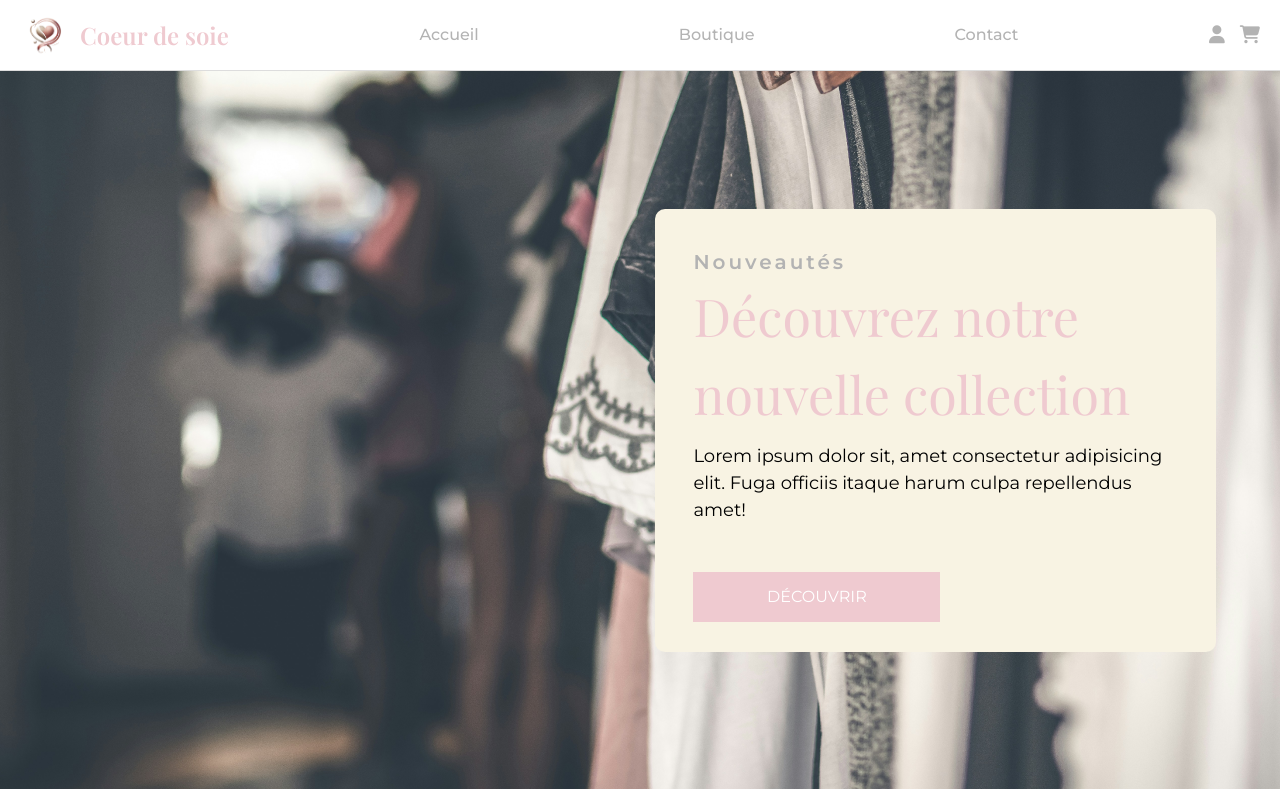
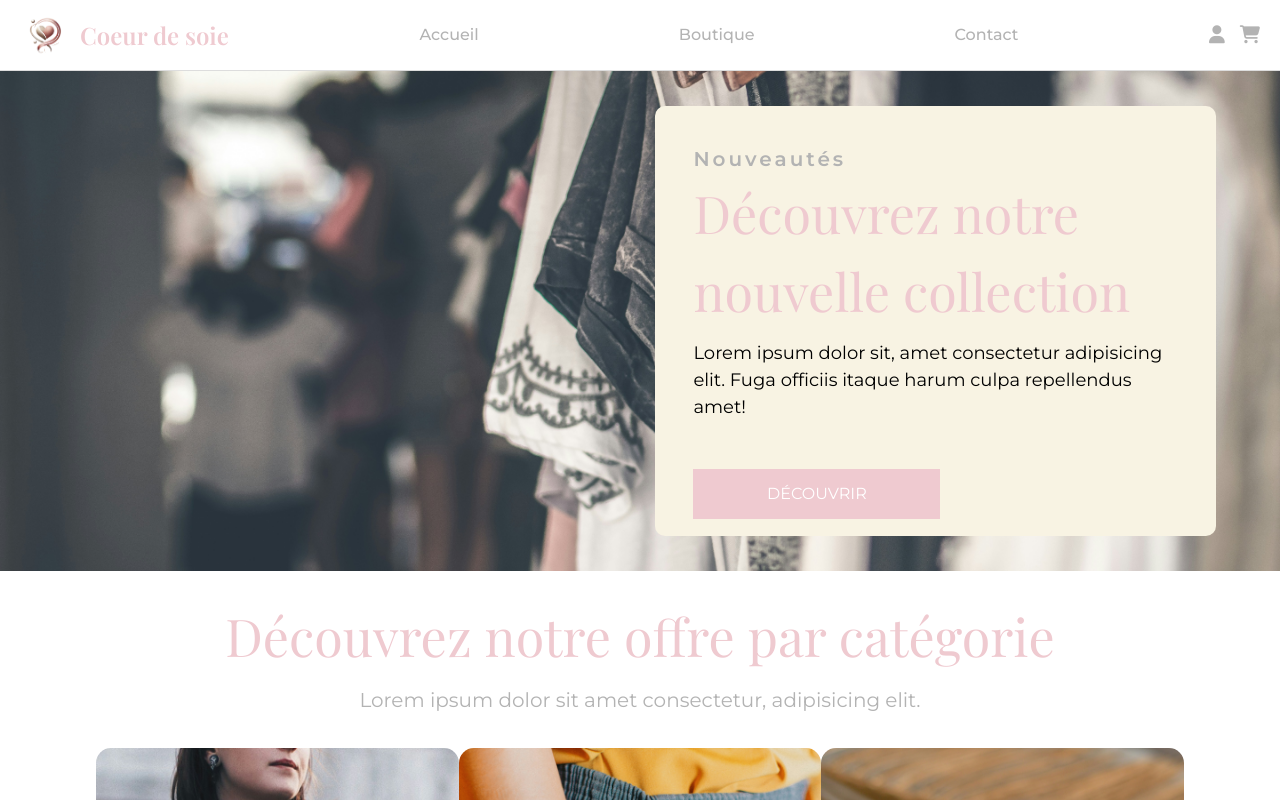
Before and after one commit to marsevilla/ecommercevet, a React (Vite) app in the folder Ecommercevet/: page / in a window 1280 px wide. Built offline with nearby package versions, Linux system fonts and the light colour scheme; no server answers; a web font is replaced by a local one.

Commit message:
Accès à la boutique par catégorie depuis la page d'accueil

```diff
--- a/Ecommercevet/src/Components/CategoriesCard.jsx
+++ b/Ecommercevet/src/Components/CategoriesCard.jsx
@@ -1,9 +1,11 @@
-function CategoriesCard({ title, image, alt }) {
+import { Link } from "react-router-dom";
+
+function CategoriesCard({ title, image, alt, link }) {
   return (
-    <div className="CatCard">
+    <Link to={link} className="CatCard">
       <img className="CatCard__img" src={image} alt={alt} />
       <p className="CatCard__title">{title}</p>
-    </div>
+    </Link>
   );
 }
 export default CategoriesCard;
--- a/Ecommercevet/src/Pages/Boutique.jsx
+++ b/Ecommercevet/src/Pages/Boutique.jsx
@@ -1,12 +1,18 @@
 import { useEffect, useState } from "react";
 import axios from "axios";
+import { useLocation } from "react-router-dom";
 import BannerBoutique from "../assets/bannerBoutique.png";
 import ProductCard from "../Components/productCard";
 
+function useQuery() {
+  return new URLSearchParams(useLocation().search);
+}
+
 function Boutique() {
   const [products, setProducts] = useState([]);
-  const [selectedCategory, setSelectedCategory] = useState("");
-  const [hoveredProductId, setHoveredProductId] = useState(null);
+  const query = useQuery();
+  const categoryFromUrl = query.get("category");
+  const [selectedCategory, setSelectedCategory] = useState(categoryFromUrl || "");
 
   useEffect(() => {
     const fetchProducts = async () => {
--- a/Ecommercevet/src/Pages/Home.jsx
+++ b/Ecommercevet/src/Pages/Home.jsx
@@ -52,16 +52,19 @@ function Home() {
             image={Hauts}
             alt={"Femme portant un haut blanc et une veste marron"}
             title={"Haut"}
+            link={"/boutique?category=haut"}
           />
           <CategoriesCard
             image={Bas}
             alt={"Femme portant un pantalon bleu"}
             title={"Bas"}
+            link={"/boutique?category=bas"}
           />
           <CategoriesCard
             image={Accessoires}
             alt={"bague doré posé sur un présentoir blanc"}
             title={"Accessoires"}
+            link={"/boutique?category=accessoires"}
           />
         </div>
       </section>
--- a/Ecommercevet/src/Styles/page/_home.scss
+++ b/Ecommercevet/src/Styles/page/_home.scss
@@ -1,6 +1,6 @@
 .presentation {
   width: 100%;
-  height: 718px;
+  height: 500px;
   background: url(../assets/bannerHome.png);
   background-size: cover;
   display: flex;
@@ -9,7 +9,7 @@
 
   &__nouveautes {
     width: 561px;
-    height: 443px;
+    height: 430px;
     background-color: $secondaryColor;
     border-radius: 10px;
     margin-right: 5%;
```
